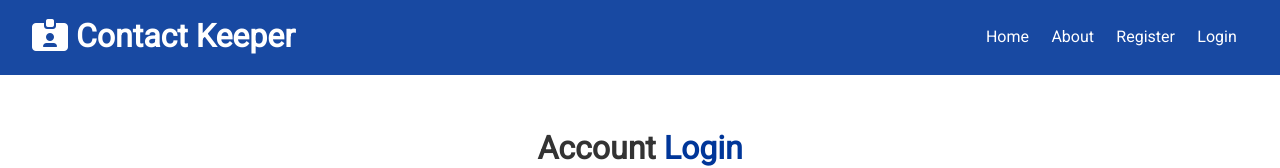
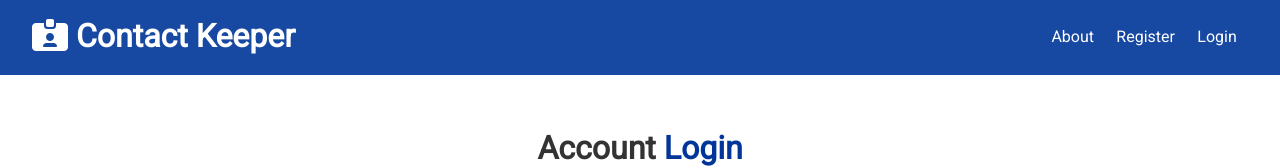
Before and after one commit to itsjoshthedeveloper/contactkeeper, a React (Create React App) app in the folder client/: page /login in a window 1280 px wide. Shown: the top 168 px of the page. Built offline with nearby package versions, Linux system fonts and the light colour scheme.

Commit message:
Logout & Navbar

```diff
--- a/client/src/components/layout/Navbar.js
+++ b/client/src/components/layout/Navbar.js
@@ -1,17 +1,35 @@
-import React from 'react';
+import React, { Fragment, useContext } from 'react';
 import PropTypes from 'prop-types';
 import { Link } from 'react-router-dom';
+import AuthContext from '../../context/auth/authContext';
 
 const Navbar = ({ title, icon }) => {
-  return (
-    <div className='navbar bg-primary'>
-      <h1>
-        <i className={icon} /> {title}
-      </h1>
-      <ul>
+  const authContext = useContext(AuthContext);
+  const { logout, user, isAuthenticated } = authContext;
+
+  const onLogout = () => {
+    logout();
+  };
+
+  const authLinks = (
+    <Fragment>
       <li>
-          <Link to='/'>Home</Link>
+        <Link to='/'>Hello {user && user.name}</Link>
       </li>
+      <li>
+        <Link to='/about'>About</Link>
+      </li>
+      <li>
+        <a onClick={onLogout} href='#!'>
+          <i className='fas fa-sign-out-alt'></i>{' '}
+          <span className='hide-sm'>Logout</span>
+        </a>
+      </li>
+    </Fragment>
+  );
+
+  const guestLinks = (
+    <Fragment>
       <li>
         <Link to='/about'>About</Link>
       </li>
@@ -21,7 +39,15 @@ const Navbar = ({ title, icon }) => {
       <li>
         <Link to='/login'>Login</Link>
       </li>
-      </ul>
+    </Fragment>
+  );
+
+  return (
+    <div className='navbar bg-primary'>
+      <h1>
+        <i className={icon} /> {title}
+      </h1>
+      <ul>{isAuthenticated ? authLinks : guestLinks}</ul>
     </div>
   );
 };
--- a/client/src/context/auth/AuthState.js
+++ b/client/src/context/auth/AuthState.js
@@ -94,7 +94,7 @@ const AuthState = (props) => {
   };
 
   // Logout User
-  const logout = () => console.log('logout');
+  const logout = () => dispatch({ type: LOGOUT });
 
   // Clear Errors
   const clearErrors = () => dispatch({ type: CLEAR_ERRORS });
--- a/client/src/context/auth/authReducer.js
+++ b/client/src/context/auth/authReducer.js
@@ -30,6 +30,7 @@ export default (state, action) => {
     case REGISTER_FAIL:
     case AUTH_ERROR:
     case LOGIN_FAIL:
+    case LOGOUT:
       localStorage.removeItem('token');
       return {
         ...state,
```
Lines whose indentation alone changed are shown as unchanged.
